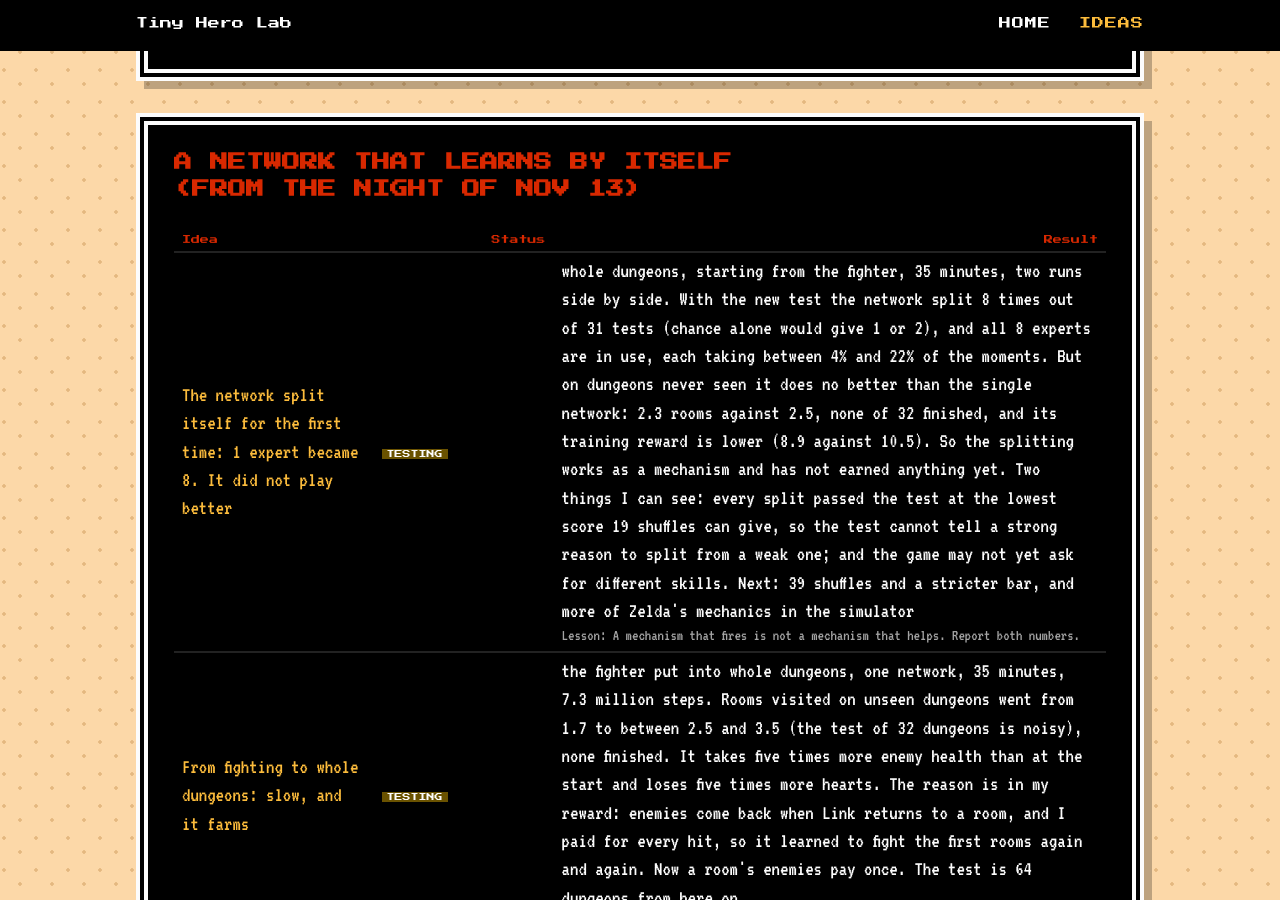
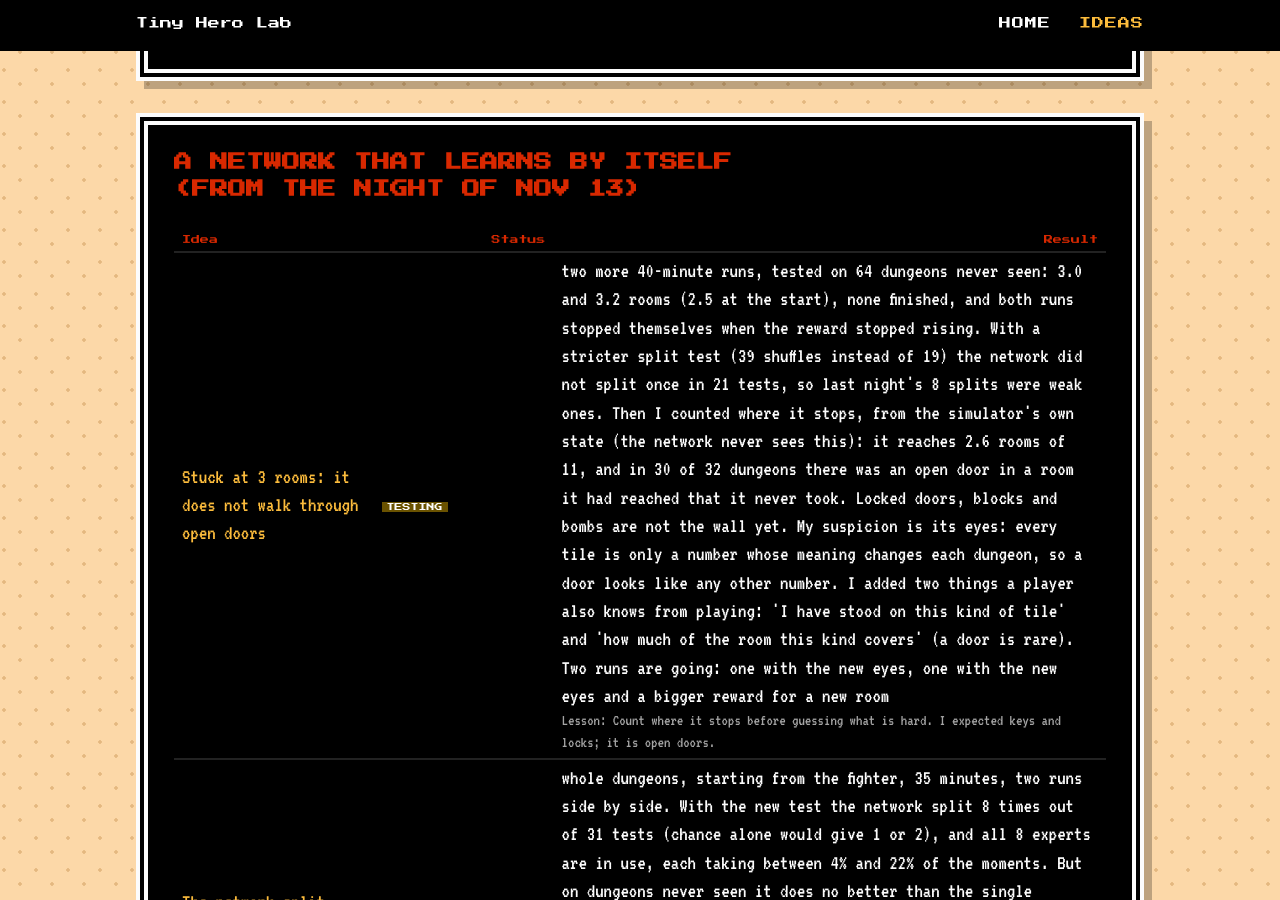
Before and after one commit to sofianedjerbi/zelda-agent-devblog, a Jekyll site: the page built from ideas.html, in a window 1280 px wide and 900 px high, scrolled down 7006 px. Built offline with Jekyll 4.4.1, drawn with Linux system fonts in a browser that asks for light colours.

Commit message:
Ideas: stuck at 3 rooms, open doors never taken; strict split test gives no split
Co-Authored-By: Claude Fable 5.2 <noreply@anthropic.com>
Claude-Session: https://claude.ai/code/session_011zaXs3MpTYuwKudv5WyDZs

```diff
--- a/_data/tried.yml
+++ b/_data/tried.yml
@@ -2,6 +2,7 @@
 # switch = how to turn it on/off in ~/minish-rl (ZL_<NAME>); result = measured; lesson = what not to do again.
 - phase: "A network that learns by itself (from the night of Nov 13)"
   items:
+    - {name: "Stuck at 3 rooms: it does not walk through open doors", status: testing, result: "two more 40-minute runs, tested on 64 dungeons never seen: 3.0 and 3.2 rooms (2.5 at the start), none finished, and both runs stopped themselves when the reward stopped rising. With a stricter split test (39 shuffles instead of 19) the network did not split once in 21 tests, so last night's 8 splits were weak ones. Then I counted where it stops, from the simulator's own state (the network never sees this): it reaches 2.6 rooms of 11, and in 30 of 32 dungeons there was an open door in a room it had reached that it never took. Locked doors, blocks and bombs are not the wall yet. My suspicion is its eyes: every tile is only a number whose meaning changes each dungeon, so a door looks like any other number. I added two things a player also knows from playing: 'I have stood on this kind of tile' and 'how much of the room this kind covers' (a door is rare). Two runs are going: one with the new eyes, one with the new eyes and a bigger reward for a new room", lesson: "Count where it stops before guessing what is hard. I expected keys and locks; it is open doors."}
     - {name: "The network split itself for the first time: 1 expert became 8. It did not play better", status: testing, result: "whole dungeons, starting from the fighter, 35 minutes, two runs side by side. With the new test the network split 8 times out of 31 tests (chance alone would give 1 or 2), and all 8 experts are in use, each taking between 4% and 22% of the moments. But on dungeons never seen it does no better than the single network: 2.3 rooms against 2.5, none of 32 finished, and its training reward is lower (8.9 against 10.5). So the splitting works as a mechanism and has not earned anything yet. Two things I can see: every split passed the test at the lowest score 19 shuffles can give, so the test cannot tell a strong reason to split from a weak one; and the game may not yet ask for different skills. Next: 39 shuffles and a stricter bar, and more of Zelda's mechanics in the simulator", lesson: "A mechanism that fires is not a mechanism that helps. Report both numbers."}
     - {name: "From fighting to whole dungeons: slow, and it farms", status: testing, result: "the fighter put into whole dungeons, one network, 35 minutes, 7.3 million steps. Rooms visited on unseen dungeons went from 1.7 to between 2.5 and 3.5 (the test of 32 dungeons is noisy), none finished. It takes five times more enemy health than at the start and loses five times more hearts. The reason is in my reward: enemies come back when Link returns to a room, and I paid for every hit, so it learned to fight the first rooms again and again. Now a room's enemies pay once. The test is 64 dungeons from here on", lesson: "A learner finds the hole in the reward before it finds the goal."}
     - {name: "My split test was blind, and I can prove it", status: testing, result: "the network never split, so I looked at the test instead of the network. The test compared, moment by moment, how the expert is being pulled with what it sees. But that quantity is exactly what training pushes to zero: it is the expert's own gradient. The better the expert has learned, the less the test sees. It could only ever read noise, and it did: 0.8 to 2.3 times the shuffled level in every run. What a second expert really adds is a different answer on each side of a boundary. So the new test looks for a boundary: a plane in what the network sees such that the pull on one side is the opposite of the pull on the other. I proved that the gain of splitting there equals the size of that one-sided pull. The plane is found on half the dungeons and measured on the other half, and compared with 19 shuffles where each dungeon's pulls are handed to another dungeon. Small check with three made-up tasks: the old test reads 0.00 on all three; the new one reads 1.0 on the task one expert can do (no split), and 5.5 and 7.7 on the two that need two experts; predicted gain -0.00432, measured -0.00428. A run with the new test is going now on whole dungeons. Its first three tests say no split, which may be right: nothing shows yet that this game needs two experts", lesson: "When a detector never fires, test the detector on a case where it must."}
```
